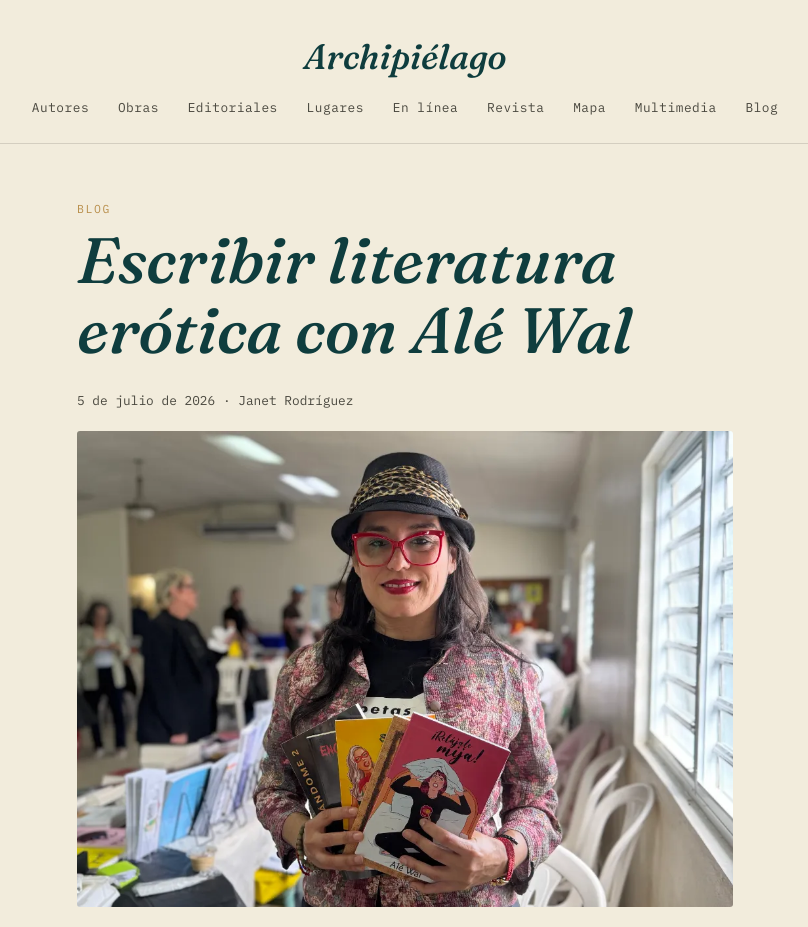
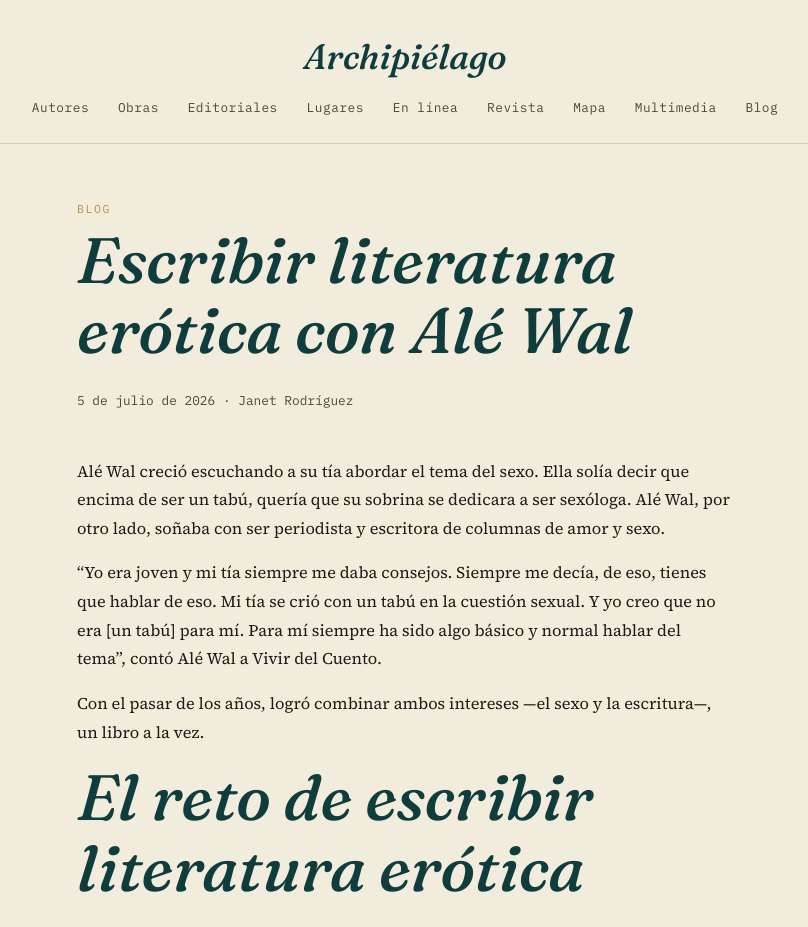
Before and after one commit to rgjanet/archipielago, a Jekyll site: the page built from _blog/escribir-literatura-erótica-con-alé-wal.md, in a window 1280 px wide. Shown: the top 927 px of the page, without its empty margins (235-1043 px from the left). Built offline with Jekyll 4.4.1, drawn with Linux system fonts in a browser that asks for light colours; grey boxes are pictures that could not be loaded.

Commit message:
Update Blog “escribir-literatura-erótica-con-alé-wal”

```diff
--- a/_blog/escribir-literatura-erótica-con-alé-wal.md
+++ b/_blog/escribir-literatura-erótica-con-alé-wal.md
@@ -3,11 +3,11 @@ title: Escribir literatura erótica con Alé Wal
 date: 2026-07-05T01:25:00
 author: Janet Rodríguez
 description: Con el pasar de los años, Alé Wal logró combinar el sexo y la escritura, un libro a la vez.
-photo: /assets/img/uploads/AleWal.png
+photo: ''
 related_author: alé-wal
 related_place: ''
 audio_url: ''
-video_url: https://archive.org/download/entrevista-ale-wal/entrevista%20ale%CC%81%20wal.mp4
+video_url: ''
 embed_code: ''
 ---
 Alé Wal creció escuchando a su tía abordar el tema del sexo. Ella solía decir que encima de ser un tabú, quería que su sobrina se dedicara a ser sexóloga. Alé Wal, por otro lado, soñaba con ser periodista y escritora de columnas de amor y sexo.
@@ -17,6 +17,8 @@ Alé Wal creció escuchando a su tía abordar el tema del sexo. Ella solía deci
 Con el pasar de los años, logró combinar ambos intereses —el sexo y la escritura—, un libro a la vez.
 
 # El reto de escribir literatura erótica
+
+{% include image-embed.html url="assets/img/uploads/AleWal.png" alt="Alé Wal" %}
 
 “Cuando empecé a escribir erótico, era resaltar ese acto físico, lo que está alrededor. Ese momento íntimo y físico en que dos personas, o uno mismo, se da placer, se encuentra, se disfruta. En todos mis libros ha sido eso, resaltar ese momento”, recuerda.
 
```
